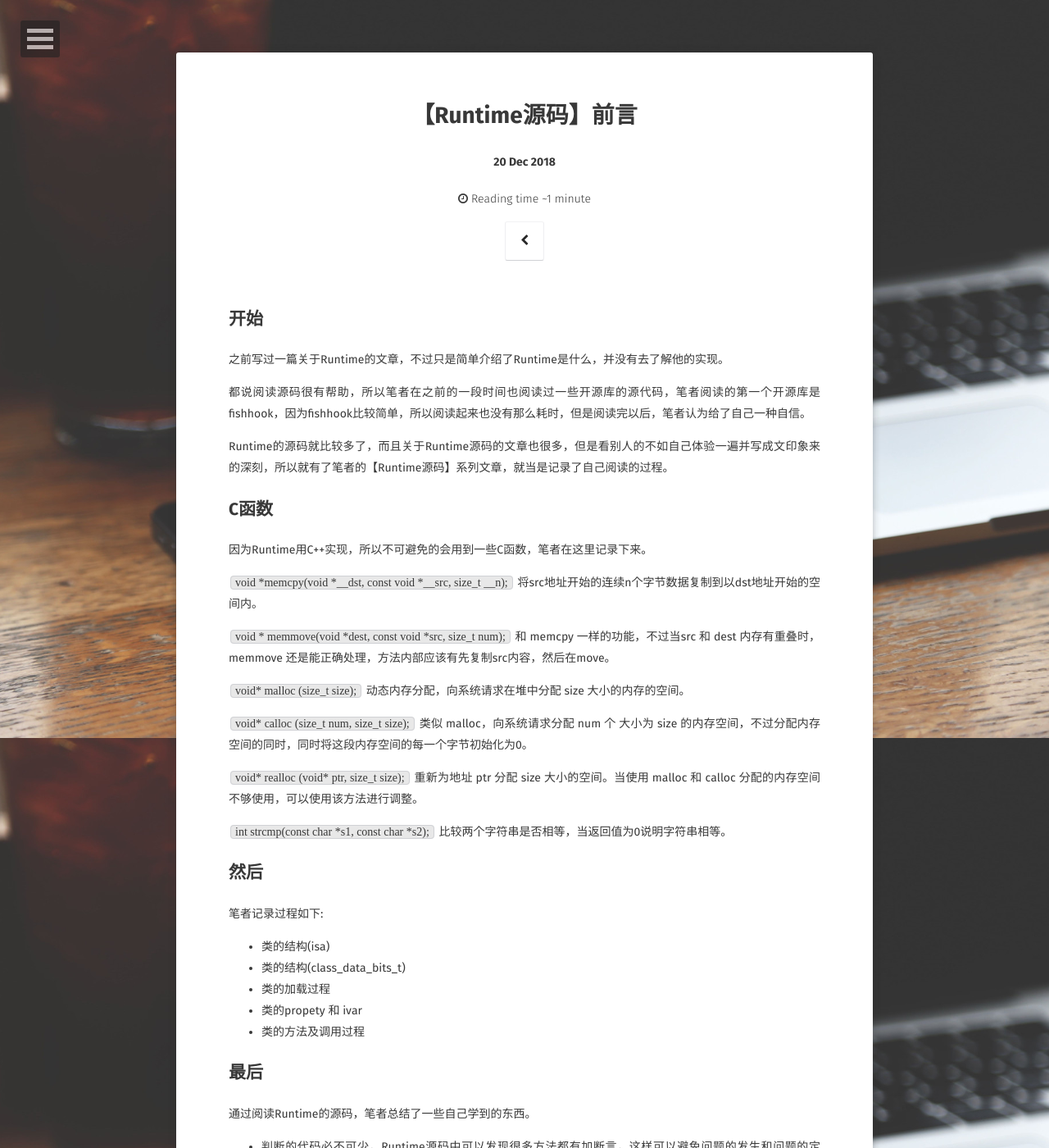
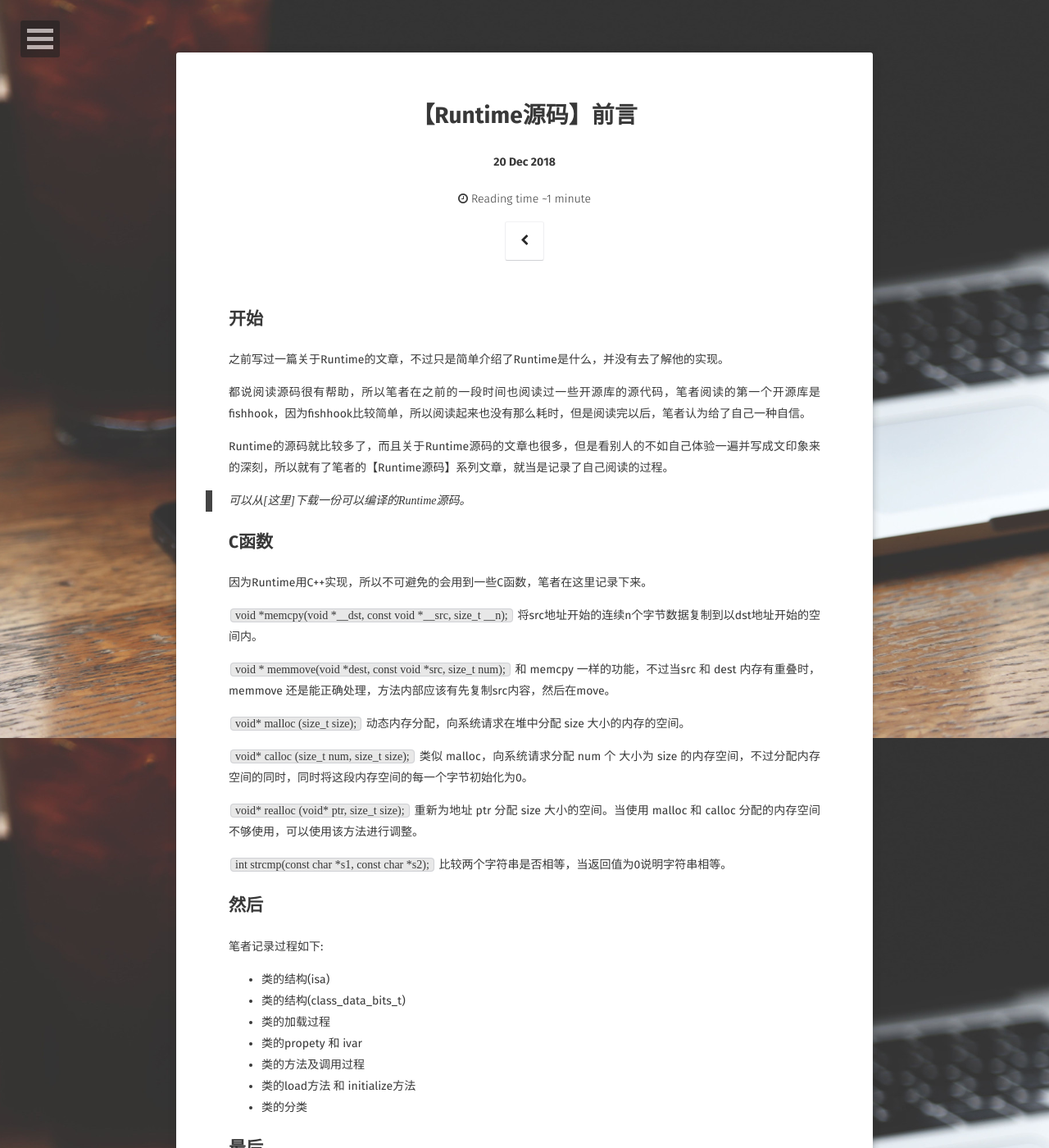
Before and after one commit to longjianjiang/longjianjiang.github.io, a Jekyll site: the page built from _posts/2018-12-20-runtime-source-code-start.md, in a window 1280 px wide and 1400 px high. Shown: the whole window at 82% size. Built offline with Jekyll 4.4.1, drawn with Linux system fonts in a browser that asks for light colours; some web fonts are replaced; comment, search, counter and statistics services are not loaded.

Commit message:
Update(auto commit)

```diff
--- a/_posts/2018-12-20-runtime-source-code-start.md
+++ b/_posts/2018-12-20-runtime-source-code-start.md
@@ -16,6 +16,8 @@ comments: true
 都说阅读源码很有帮助，所以笔者在之前的一段时间也阅读过一些开源库的源代码，笔者阅读的第一个开源库是 fishhook，因为fishhook比较简单，所以阅读起来也没有那么耗时，但是阅读完以后，笔者认为给了自己一种自信。
 
 Runtime的源码就比较多了，而且关于Runtime源码的文章也很多，但是看别人的不如自己体验一遍并写成文印象来的深刻，所以就有了笔者的【Runtime源码】系列文章，就当是记录了自己阅读的过程。
+
+> 可以从[这里]下载一份可以编译的Runtime源码。
 
 ## C函数
 
@@ -48,6 +50,8 @@ Runtime的源码就比较多了，而且关于Runtime源码的文章也很多，
 - 类的加载过程
 - 类的propety 和 ivar
 - 类的方法及调用过程
+- 类的load方法 和 initialize方法
+- 类的分类
 
 ## 最后
 
```
Also changed, not shown: _posts/2019-01-08-runtime-soruce-code-method.md (+2 -0 lines).
